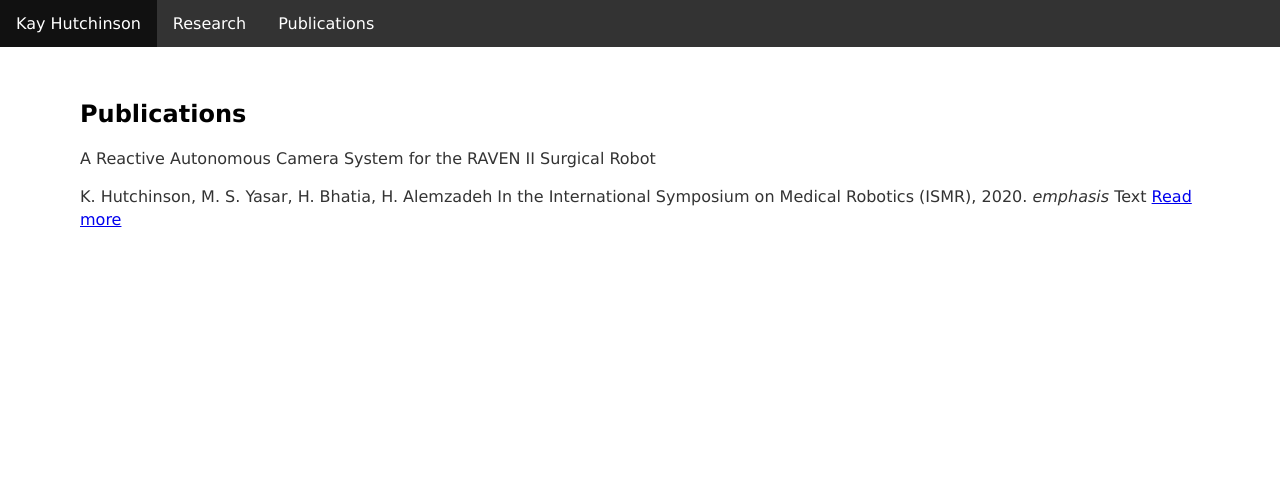
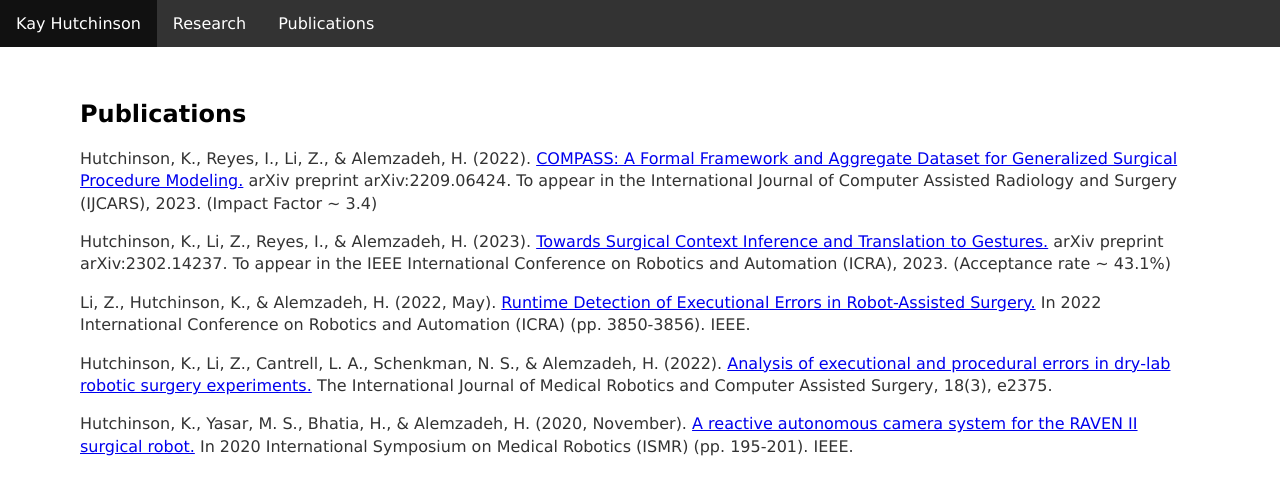
Before and after one commit to kch4fk/kch4fk.github.io, a Jekyll site: the page built from publications/index.html, in a window 1280 px wide. Shown: the top 495 px of the page. Built offline with Jekyll 4.4.1, drawn with Linux system fonts in a browser that asks for light colours.

Commit message:
Update index.html

```diff
--- a/publications/index.html
+++ b/publications/index.html
@@ -4,6 +4,16 @@ title: "Publications"
 ---
 <div class="content">
 	<h2>Publications</h2>
-	<p>A Reactive Autonomous Camera System for the RAVEN II Surgical Robot</p>
-	<p>K. Hutchinson, M. S. Yasar, H. Bhatia, H. Alemzadeh In the International Symposium on Medical Robotics (ISMR), 2020. <em>emphasis</em> Text <a href="/about">Read more</a></p>
+
+	<p>Hutchinson, K., Reyes, I., Li, Z., & Alemzadeh, H. (2022). <a href="https://scholar.google.com/scholar_url?url=https://arxiv.org/abs/2209.06424&hl=en&sa=T&oi=gsb&ct=res&cd=0&d=12040669406399777725&ei=TOFTZLCqNIuGmgHE44ewAg&scisig=AGlGAw8SJdAPtCh1TImwLMQ8fgu0">COMPASS: A Formal Framework and Aggregate Dataset for Generalized Surgical Procedure Modeling.</a> arXiv preprint arXiv:2209.06424. To appear in the International Journal of Computer Assisted Radiology and Surgery (IJCARS), 2023. (Impact Factor ~ 3.4)</p>
+
+	<p>Hutchinson, K., Li, Z., Reyes, I., & Alemzadeh, H. (2023). <a href="https://scholar.google.com/scholar_url?url=https://arxiv.org/abs/2302.14237&hl=en&sa=T&oi=gsb&ct=res&cd=0&d=3024976602289550185&ei=r-BTZK3_E8Kby9YPj9OqwAs&scisig=AGlGAw-7mq-6Eyf8KwAYtUFobeDu">Towards Surgical Context Inference and Translation to Gestures.</a> arXiv preprint arXiv:2302.14237. To appear in the IEEE International Conference on Robotics and Automation (ICRA), 2023. (Acceptance rate ~ 43.1%)</p>
+
+	<p>Li, Z., Hutchinson, K., & Alemzadeh, H. (2022, May). <a href="https://scholar.google.com/scholar_url?url=https://ieeexplore.ieee.org/abstract/document/9812034/&hl=en&sa=T&oi=gsb&ct=res&cd=0&d=16797698088879530391&ei=aOBTZP_YNqXSsQLkxoJY&scisig=AGlGAw9Jv_gkmsAZk6A3AzkcHaOX">Runtime Detection of Executional Errors in Robot-Assisted Surgery.</a> In 2022 International Conference on Robotics and Automation (ICRA) (pp. 3850-3856). IEEE.</p>
+
+	<p>Hutchinson, K., Li, Z., Cantrell, L. A., Schenkman, N. S., & Alemzadeh, H. (2022). <a href="https://scholar.google.com/scholar_url?url=https://onlinelibrary.wiley.com/doi/abs/10.1002/rcs.2375&hl=en&sa=T&oi=gsb&ct=res&cd=0&d=10025182866848899122&ei=DuBTZOmkOYuGmgHE44ewAg&scisig=AGlGAw9JjFFvVzFWGsxJ83P_UMlG">Analysis of executional and procedural errors in dry‐lab robotic surgery experiments.</a> The International Journal of Medical Robotics and Computer Assisted Surgery, 18(3), e2375. </p>
+
+	<p>Hutchinson, K., Yasar, M. S., Bhatia, H., & Alemzadeh, H. (2020, November). <a href="https://scholar.google.com/scholar_url?url=https://ieeexplore.ieee.org/abstract/document/9312934/&hl=en&sa=T&oi=gsb&ct=res&cd=0&d=288913836191866304&ei=m99TZMisAcKby9YPj9OqwAs&scisig=AGlGAw96xtwt7DqsXTiXsyzTwPKj">A reactive autonomous camera system for the RAVEN II surgical robot.</a> In 2020 International Symposium on Medical Robotics (ISMR) (pp. 195-201). IEEE.</p>
+
+<!-- 	<p>K. Hutchinson, M. S. Yasar, H. Bhatia, H. Alemzadeh In the International Symposium on Medical Robotics (ISMR), 2020. <em>emphasis</em> Text <a href="/about">Read more</a></p> -->
 </div><!-- /.blurb -->
```
